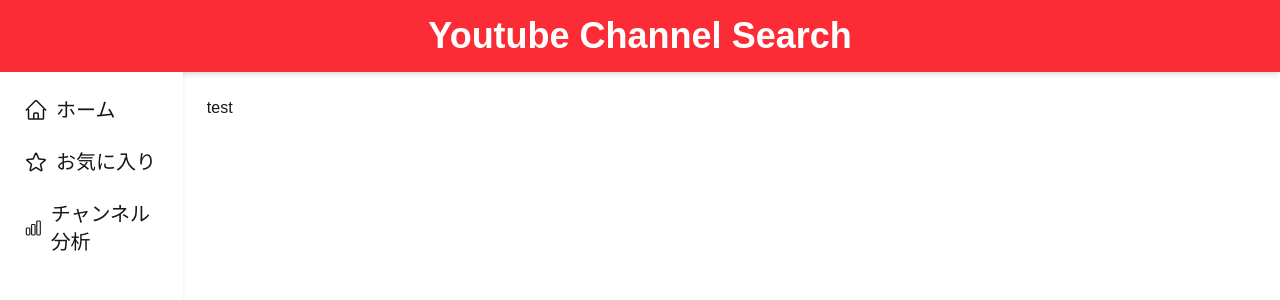
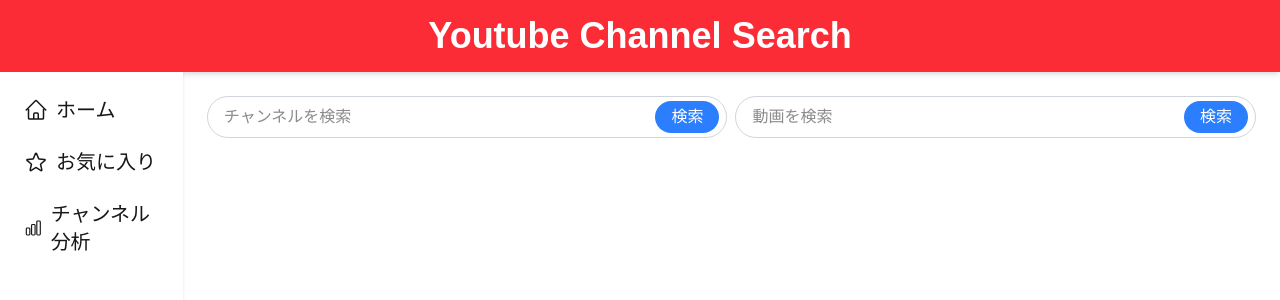
Before and after one commit to sugar2456/youtube-channel-visualization, a Next.js app: page / in a window 1280 px wide. Shown: the top 300 px of the page. Built offline with nearby package versions, Linux system fonts and the light colour scheme.

Commit message:
複合コンポーネント実装

```diff
--- /dev/null
+++ b/app/SearchChannelForm.tsx
@@ -0,0 +1,19 @@
+"use client";
+import SearchInput from "./components/SearchInput";
+
+/**
+ * チャンネル検索と検索結果を表示するコンポーネント
+ * @returns {JSX.Element}
+ */
+export default function SearchChannelForm() {
+  return (
+    <>
+      <SearchInput
+        placeholder="チャンネルを検索"
+        value=""
+        onChange={() => {}}
+        onSubmit={() => {}}
+      />
+    </>
+  );
+}
--- /dev/null
+++ b/app/SearchVideoForm.tsx
@@ -0,0 +1,20 @@
+"use client";
+import SearchInput from "./components/SearchInput";
+
+/**
+ * 動画検索フォームと検索結果を表示するコンポーネント
+ *
+ * @returns {JSX.Element}
+ */
+export default function SearchVideoForm() {
+  return (
+    <>
+      <SearchInput
+        placeholder="動画を検索"
+        value=""
+        onChange={() => {}}
+        onSubmit={() => {}}
+      />
+    </>
+  );
+}
--- a/app/page.tsx
+++ b/app/page.tsx
@@ -1,5 +1,23 @@
+import SearchChannelForm from "./SearchChannelForm";
+import SearchVideoForm from "./SearchVideoForm";
+
+/**
+ * ホーム画面
+ *
+ * チャンネル検索
+ * 動画検索
+ *
+ * @returns {JSX.Element}
+ */
 export default function Page() {
   return (
-    <div>test</div>
+    <div className="flex md:flex-row flex-col w-full gap-2">
+      <div className="flex-1">
+        <SearchChannelForm />
+      </div>
+      <div className="flex-1">
+        <SearchVideoForm />
+      </div>
+    </div>
   );
 }
```
